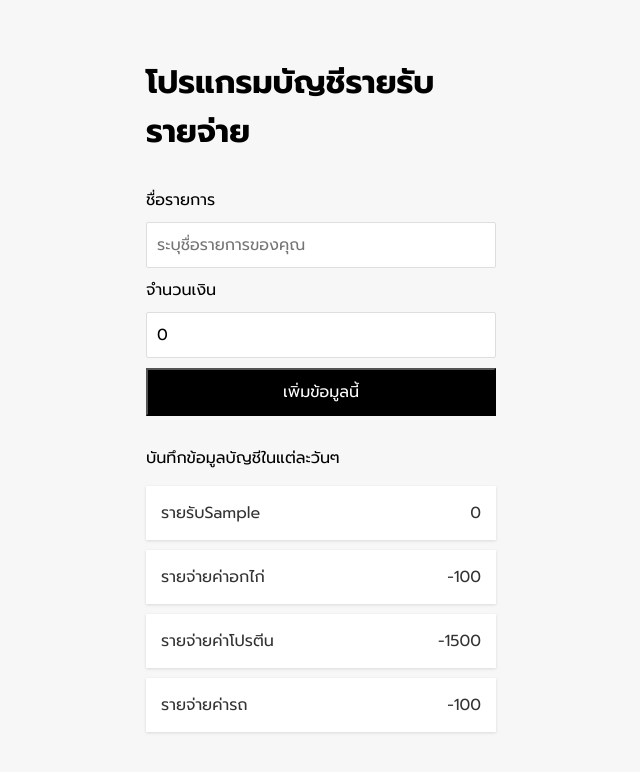
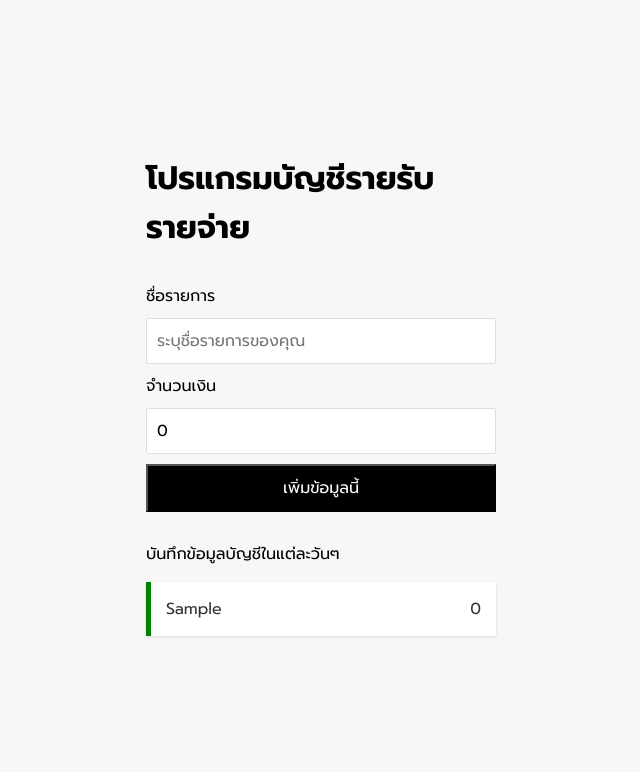
Before and after one commit to Dernorayytor/my_react_practice, a React (Create React App) app in the folder react-basic/: page / in a window 1280 px wide. Both pictures are taken after typing "Sample" into the empty fields and a click on the button "เพิ่มข้อมูลนี้". Shown: the top 772 px of the page, without its empty margins (319-959 px from the left). Built offline with nearby package versions, Linux system fonts and the light colour scheme.

Commit message:
Item Style (เพิ่มสีให้กับรายการที่เราจะทำการเพิ่มเอง โดยลบรายการที่ฟิกไว้ออกเพื่อเพิ่มรายการเอง)

```diff
--- a/react-basic/src/App.js
+++ b/react-basic/src/App.js
@@ -9,12 +9,7 @@
 
 function App() {
   const design = {color: "red",textAligh:"center",fontSize: '1.5rem'}
-  const initData =[
-    {id:1,title:"ค่าอกไก่",amount:-100},
-    {id:2,title:"ค่าโปรตีน",amount:-1500},
-    {id:3,title:"ค่ารถ",amount:-100}
-  ]
-  const [items,setItems] = useState(initData) //ค่าเริ่มต้นตาม initData ตามอาเรนั้นๆเพื่อให้บันทึก newItem id:,title:,amount:
+  const [items,setItems] = useState([]) //ค่าเริ่มต้นตาม initData ตามอาเรนั้นๆเพื่อให้บันทึก newItem id:,title:,amount:
   const onAddNewItem = (newItem) => {
     setItems((prevItem) => {
       return [newItem, ...prevItem]
--- a/react-basic/src/component/Item.js
+++ b/react-basic/src/component/Item.js
@@ -4,9 +4,9 @@
 
 const Item =(props)=>{
     const {title,amount}= props //ไม่ต้องมา props.amount เก็บไว้ เพื่อเรียกใช้ amount
-    const status = amount<0 ? 'รายจ่าย' : 'รายรับ'
+    const status = amount<0 ? 'expense' : 'income'
     return (
-        <li >{status}{title}<span>{amount}</span></li>
+        <li className={status}>{title}<span>{amount}</span></li>
 );
 }
 
--- a/react-basic/src/style/item.css
+++ b/react-basic/src/style/item.css
@@ -1,11 +1,7 @@
-.item{
-    color: green;
-    text-align: center;
-    list-style-type: none;
+.expense{
+   border-left: 5px solid red;
 }
 
-.item2{
-    color: rgb(128, 0, 0);
-    text-align: center;
-    list-style-type: none;
+.income{
+    border-left: 5px solid green;
 }
```
